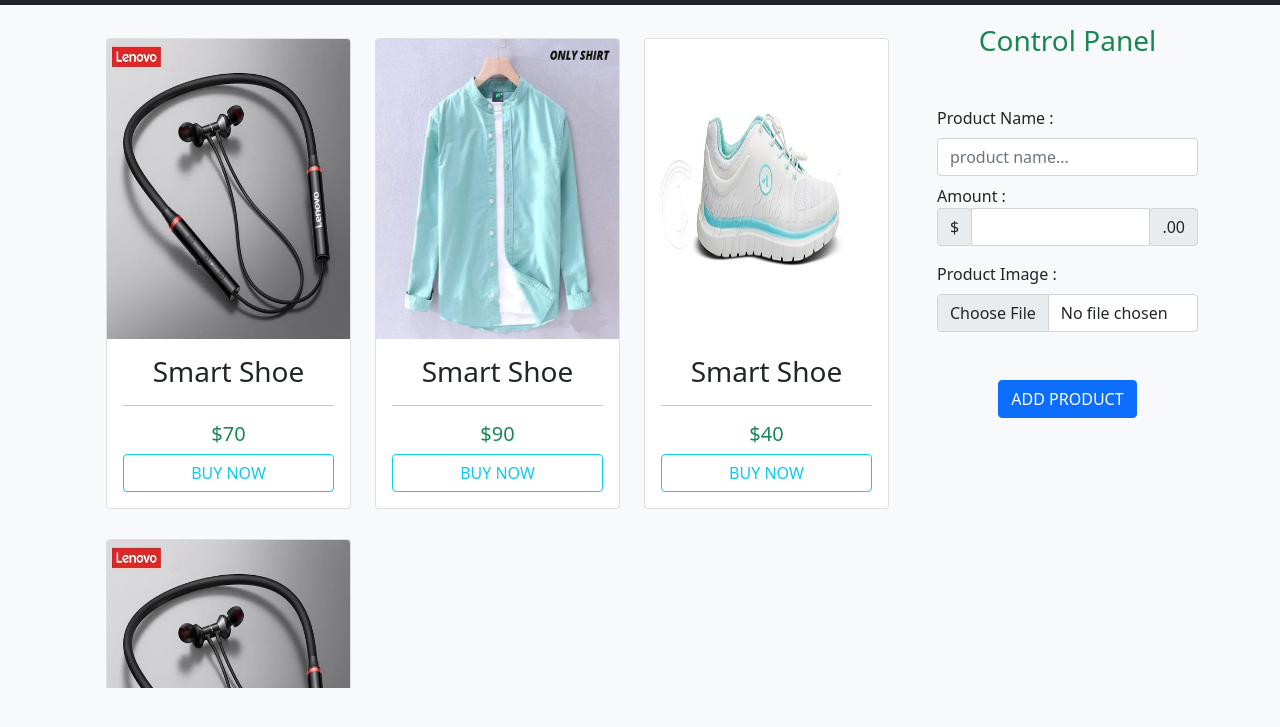
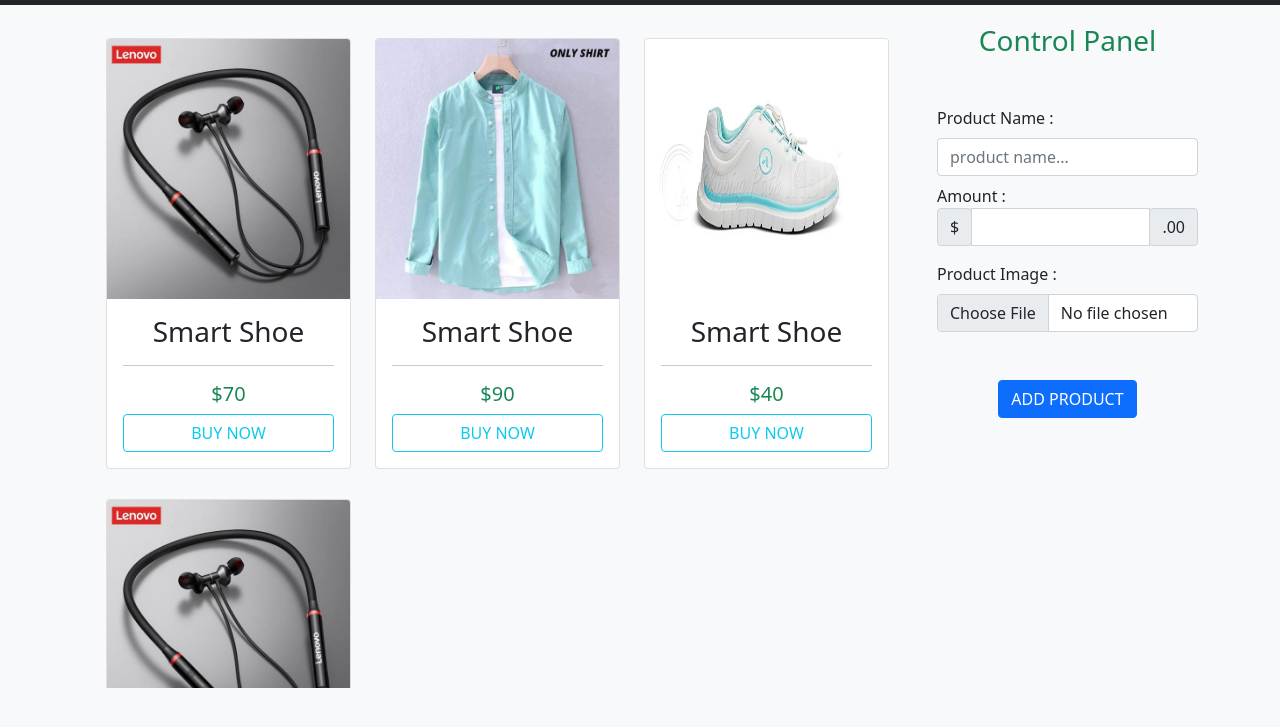
Before and after one commit to Hriday-paul/add-ecomarce-product, a plain HTML site: page index.html in a window 1280 px wide. Shown: the part 49-776 px from the top of the page. Drawn offline with nearby package versions, Linux system fonts and the light colour scheme.

Commit message:
img size edit

```diff
--- a/index.html
+++ b/index.html
@@ -43,7 +43,7 @@
             margin-top: 57px;
         }
       img{
-        height : 300px;
+        height : 260px;
         width : 200px;
         }
         .sm-scr{
```
